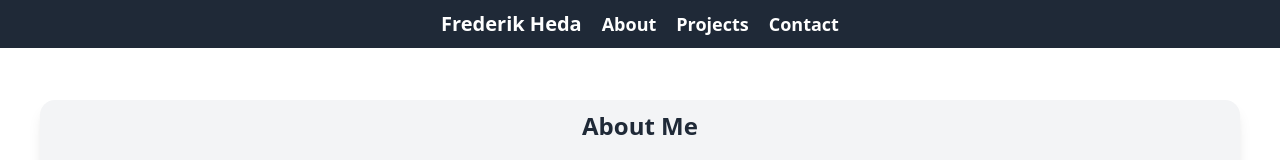
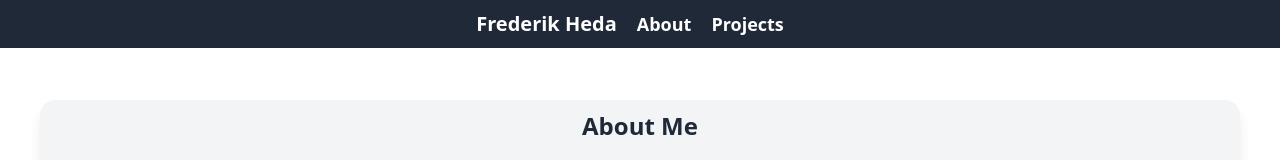
Before and after one commit to Fredheda/Portfolio, a React (Vite) app in the folder frontend/: page / in a window 1280 px wide. Shown: the top 160 px of the page. Built offline with nearby package versions, Linux system fonts and the light colour scheme.

Commit message:
remove redundant header part

```diff
--- a/frontend/src/components/Headers.jsx
+++ b/frontend/src/components/Headers.jsx
@@ -42,7 +42,6 @@ function Header() {
           className="font-montserrat text-xl font-semibold bg-transparent border-none text-white cursor-pointer hover:underline lg:text-lg"
           onClick={() => handleNavClick('contact')}
         >
-          Contact
         </button>
       </nav>
     </header>
```
